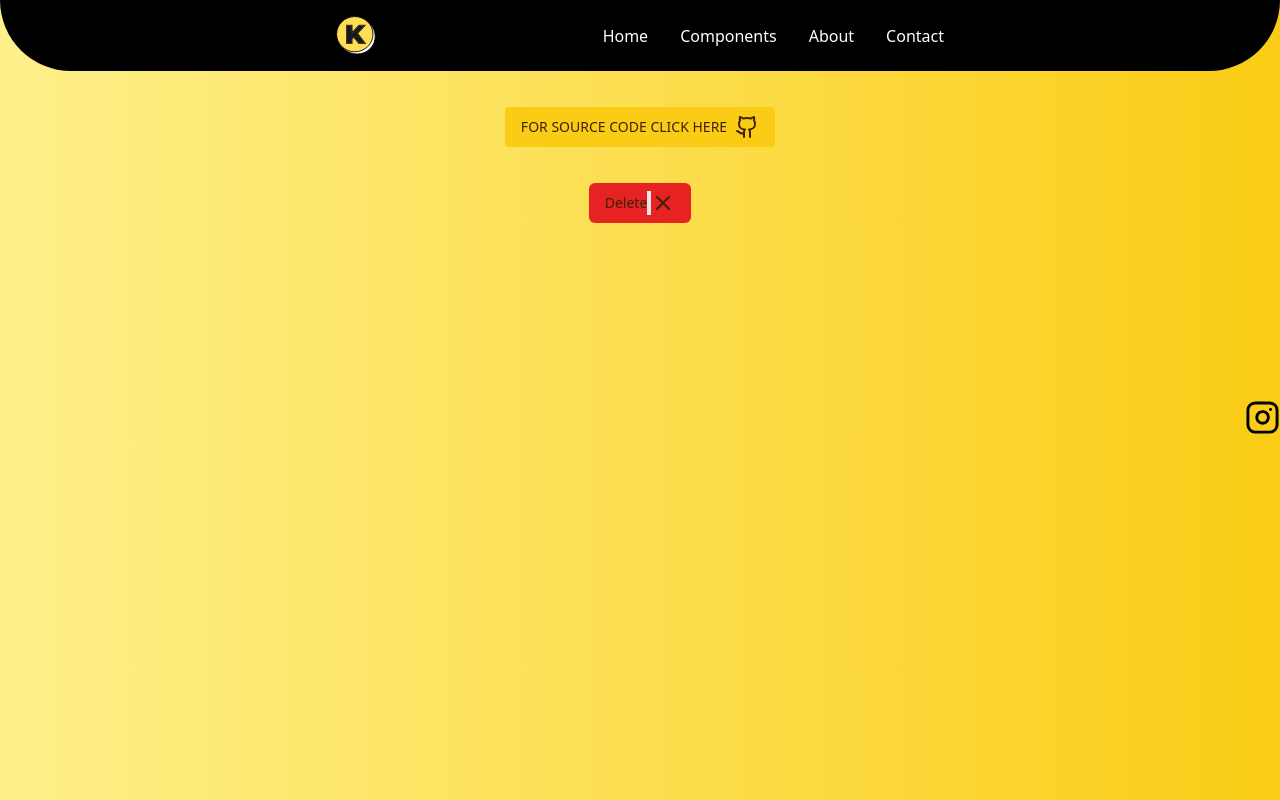
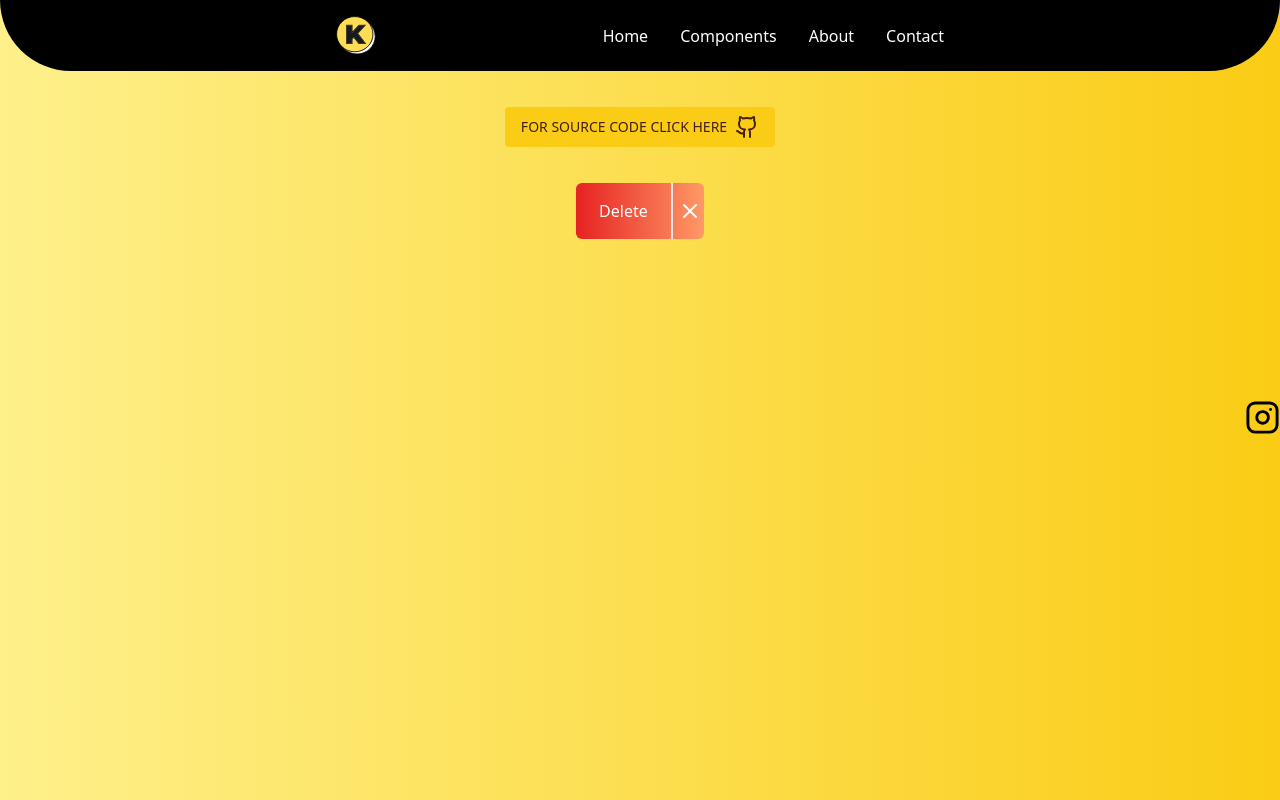
Before and after one commit to kanhaiya0999/Kanhaiya-portfolio, a Next.js app: page /components-page/04 in a window 1280 px wide. Built offline with nearby package versions, Linux system fonts and the light colour scheme.

Commit message:
fghfghfg

```diff
--- a/src/app/components-page/04/components.tsx
+++ b/src/app/components-page/04/components.tsx
@@ -1,22 +1,25 @@
 import { gsap } from "gsap";
 import { useGSAP } from "@gsap/react";
-import { Button } from "@/components/ui/button";
 import { X } from "lucide-react";
 
 const Components = () => {
   const timeline = gsap.timeline({ paused: true });
-  useGSAP(() => {});
+  useGSAP(() => {
+    timeline.to(".delete", { width: "0%", opacity: 0 });
+    timeline.to(".x-container", { width: "100%" }, "<");
+    timeline.to(".x", { scale: 1.5 }, "<");
+  });
   return (
-    <Button
-      className="bg-[#e62222]"
+    <div
+      className="bg-gradient-to-r from-[#e62222] to-[#ff9966] flex h-14 w-32 items-center rounded-md  text-white cursor-pointer"
       onMouseEnter={() => timeline.play()}
       onMouseLeave={() => timeline.reverse()}
     >
-      Delete
-      <div className="border-l-4">
-        <X />
+      <p className="w-full delete"> Delete</p>
+      <div className="x-container border-l-2 h-full w-1/3 text-center pl-1 flex justify-center items-center">
+        <X className="x" />
       </div>
-    </Button>
+    </div>
   );
 };
 
--- a/src/components/custom/Navbar.tsx
+++ b/src/components/custom/Navbar.tsx
@@ -14,13 +14,13 @@ const Navbar = () => {
 
   const mobilemenetimeline = gsap.timeline({ paused: true });
   useGSAP(() => {
-    gsap.from(".navbar", {
-      delay: 0.4,
-      duration: 1,
-      y: 20,
-      ease: "power1",
-      opacity: 0,
-    });
+    // gsap.from(".navbar", {
+    //   delay: 0.4,
+    //   duration: 1,
+    //   y: 20,
+    //   ease: "power1",
+    //   opacity: 0,
+    // });
     mobilemenetimeline.from(".mobilenavbar", {
       duration: 0.5,
       left: "100%",
```
